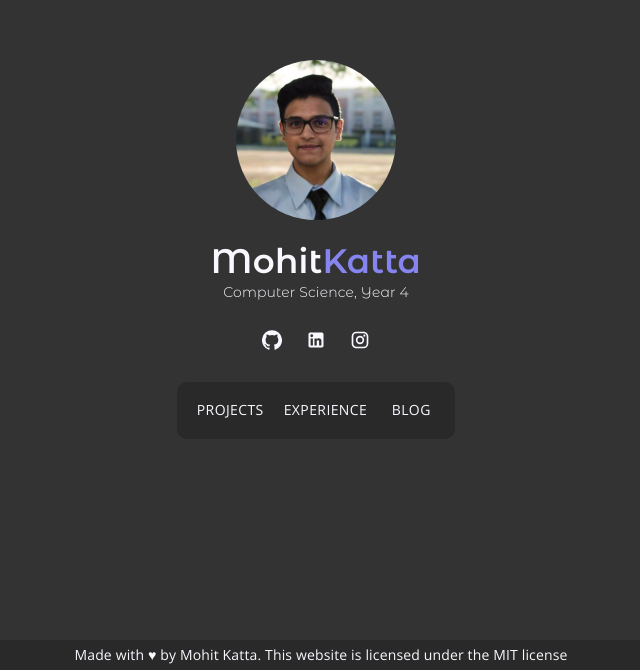
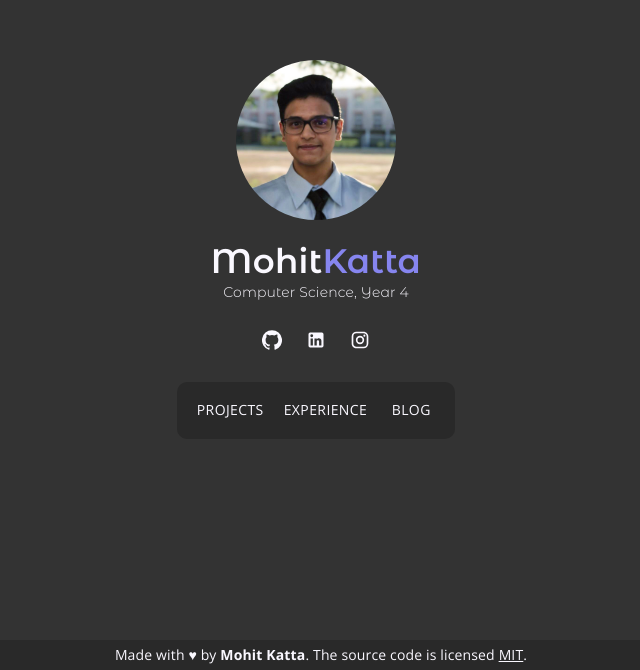
Before and after one commit to mk210/mohitWebsite, a React (Create React App) app: page / in a window 1280 px wide. Shown: the part 130-800 px from the top of the page, without its empty margins (324-964 px from the left). Built offline with nearby package versions, Linux system fonts and the light colour scheme.

Commit message:
footer updates

```diff
--- a/src/landing/footer.jsx
+++ b/src/landing/footer.jsx
@@ -20,8 +20,16 @@ class Footer extends Component {
           variant="body2"
           style={{ fontFamily: "open sans, san-serif" }}
         >
-          Made with ♥ by Mohit Katta. This website is licensed under the MIT
-          license
+          Made with ♥ by <b>Mohit Katta</b>. The source code is licensed{" "}
+          <a
+            href="https://opensource.org/licenses/MIT"
+            rel="noreferrer"
+            target="_blank"
+            style={{ color: "#faf8ff" }}
+          >
+            MIT
+          </a>
+          .
         </Typography>
       </Box>
     );
```
